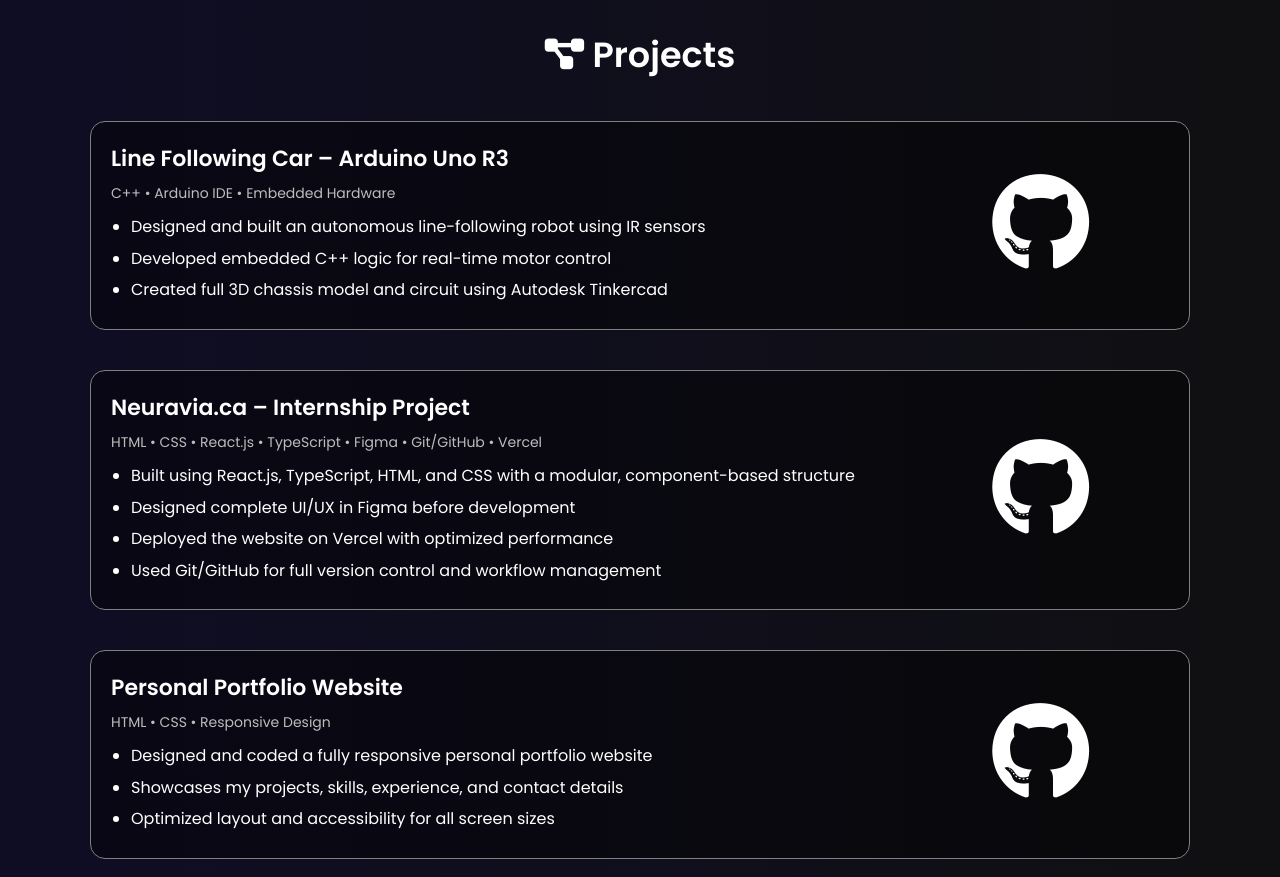
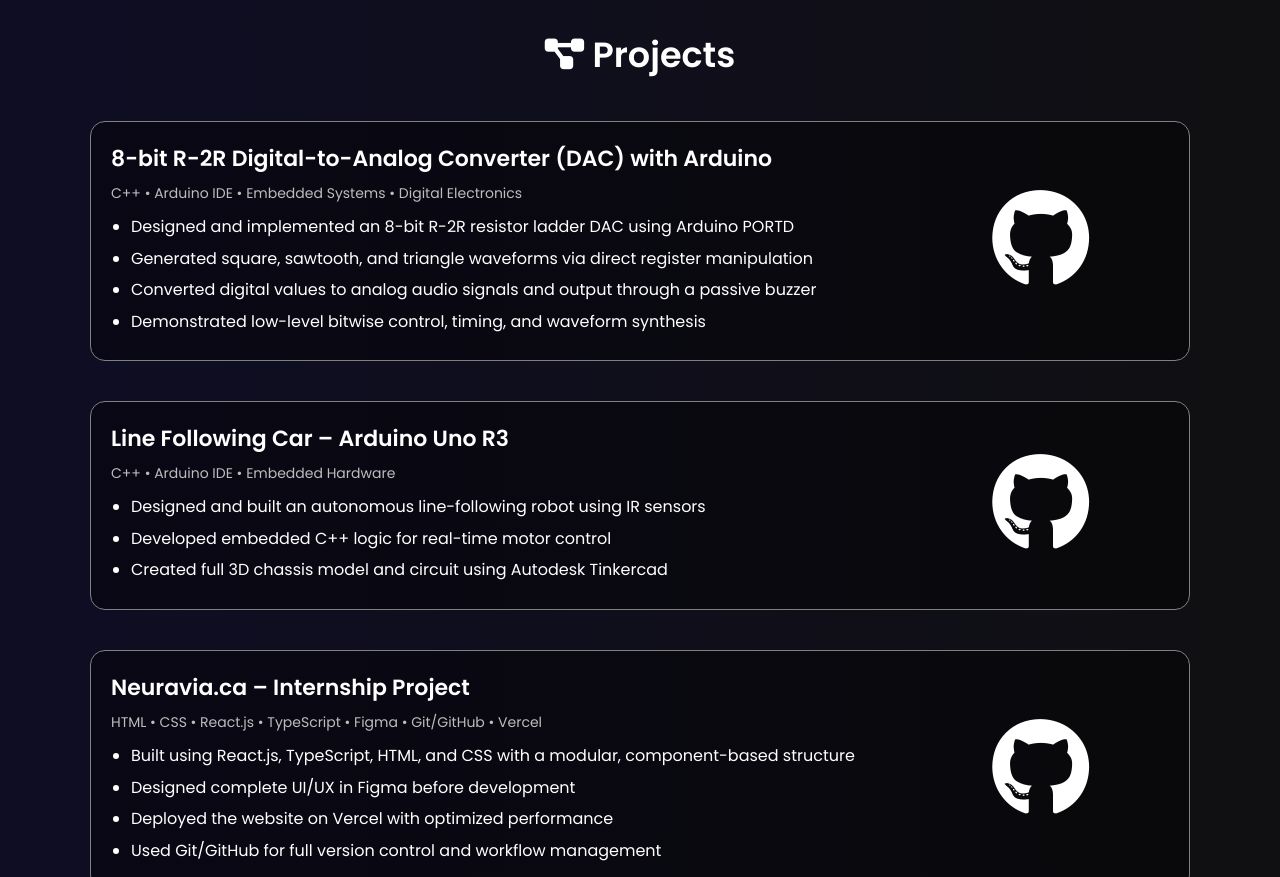
Before and after one commit to mohasif2025/Personal-Portfolio-Website, a plain HTML site: page index.html in a window 1280 px wide. Shown: the part 1000-1877 px from the top of the page. Drawn offline with Linux system fonts and the light colour scheme.

Commit message:
Update index.html

```diff
--- a/index.html
+++ b/index.html
@@ -79,7 +79,7 @@
       </div>
 
       <div class="headshot">
-        <img src="images/Profile.jpg" alt="">
+        <img src="images/Profile.png" alt="">
       </div>
     </section>
 
@@ -168,12 +168,37 @@
 
   <div class="project-list">
 
+    <div class="project">
+  <div class="project-header">
+    <h3>8-bit R-2R Digital-to-Analog Converter (DAC) with Arduino</h3>
+    <a
+      href="https://github.com/mohasif2025/8-bit-R-2R-Digital-to-Analog-Converter-DAC-with-Arduino/tree/main"
+      target="_blank"
+      rel="noopener noreferrer"
+      class="project-github"
+      aria-label="GitHub Repository"
+    >
+      <i class="fa-brands fa-github"></i>
+    </a>
+  </div>
+
+  <p class="tech">C++ • Arduino IDE • Embedded Systems • Digital Electronics</p>
+
+  <ul>
+    <li>Designed and implemented an 8-bit R-2R resistor ladder DAC using Arduino PORTD</li>
+    <li>Generated square, sawtooth, and triangle waveforms via direct register manipulation</li>
+    <li>Converted digital values to analog audio signals and output through a passive buzzer</li>
+    <li>Demonstrated low-level bitwise control, timing, and waveform synthesis</li>
+  </ul>
+</div>
+
+
     <!-- Project 1 -->
     <div class="project">
       <div class ="project-header">
       <h3>Line Following Car – Arduino Uno R3</h3>
            <a
-      href="https://github.com/yourusername/line-following-car"
+      href="https://github.com/mohasif2025/Line-Following-Car---Arduino-R3-Uno"
       target="_blank"
       rel="noopener noreferrer"
       class="project-github"
@@ -196,7 +221,7 @@
       <div class ="project-header">
       <h3>Neuravia.ca – Internship Project</h3>
            <a
-      href="https://github.com/yourusername/line-following-car"
+      href="https://github.com/mohasif2025/neuraviatest"
       target="_blank"
       rel="noopener noreferrer"
       class="project-github"
@@ -219,7 +244,7 @@
       <div class="project-header">
       <h3>Personal Portfolio Website</h3>
            <a
-      href="https://github.com/yourusername/line-following-car"
+      href="https://github.com/mohasif2025/Personal-Portfolio-Website"
       target="_blank"
       rel="noopener noreferrer"
       class="project-github"
@@ -280,6 +305,7 @@
   </div>
   <p><strong>Bachelor of Electrical Engineering</strong> (2025–2030)</p>
   <p>Focus: Embedded Systems, VLSI Design, Hardware Engineering</p>
+  <p>Relevant Courses: Calculus I, Linear Algebra, Calculus II, Electric Circuit Analysis, Computer Programming Fundamentals(C)</p>
 </div>
 </section>
 
```
